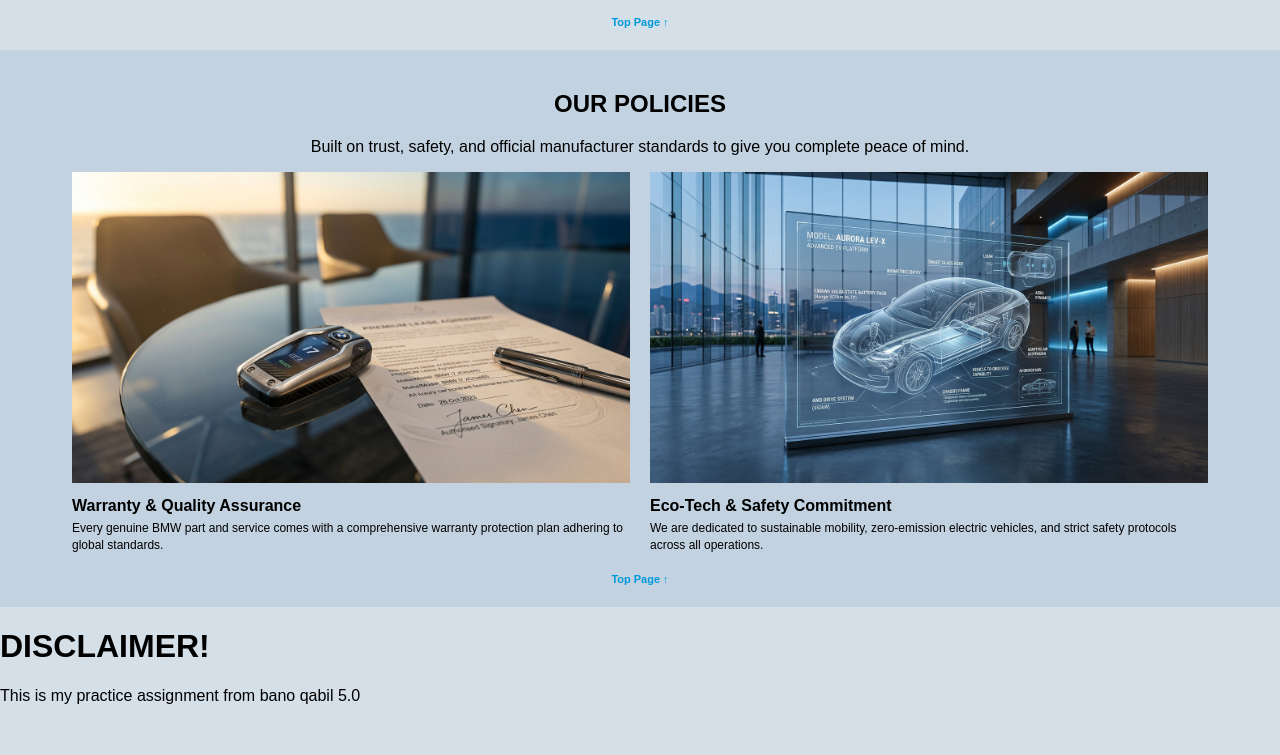
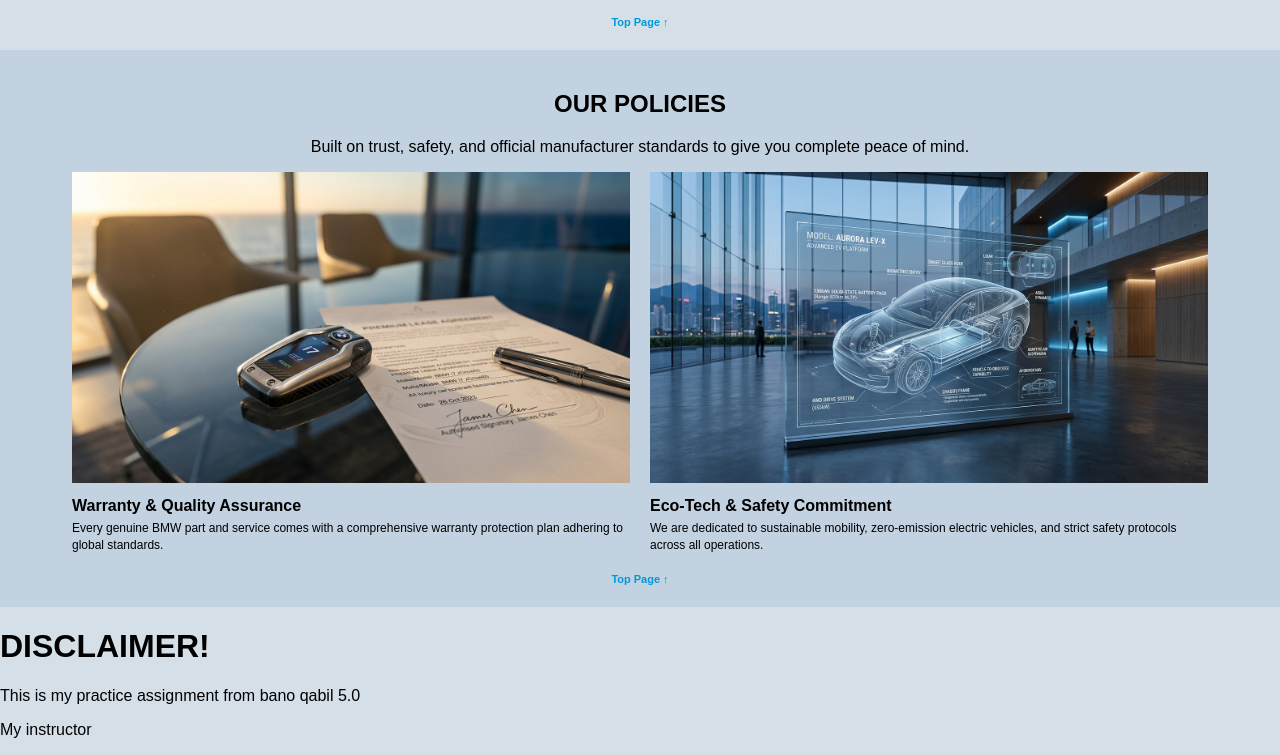
Before and after one commit to Mrhacker66423/Git-Practice, a plain HTML site: page index.html in a window 1280 px wide. Shown: the part 1255-2010 px from the top of the page. Before the commit the page ends 1976 px from the top, so only its background shows below. Drawn offline with Linux system fonts and the light colour scheme.

Commit message:
ädd instructor name on website

```diff
--- a/index.html
+++ b/index.html
@@ -85,6 +85,8 @@
     </div>
     <H1>DISCLAIMER!</H1>
     <p>This is my practice assignment from bano qabil 5.0</p>
+    <p>My instructor</p>
+
 
 </body>
 
```
